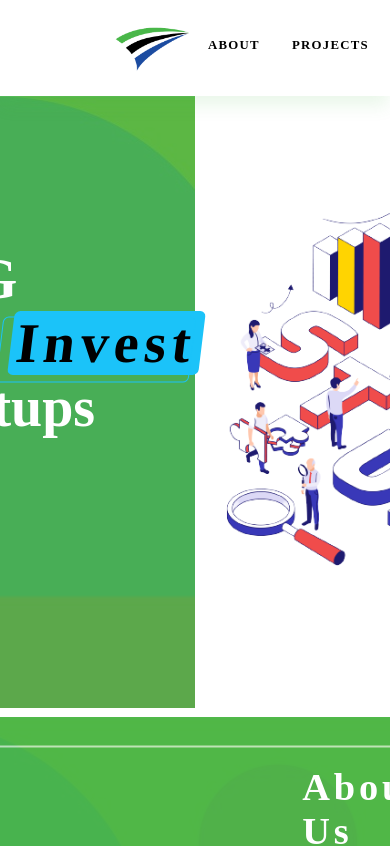
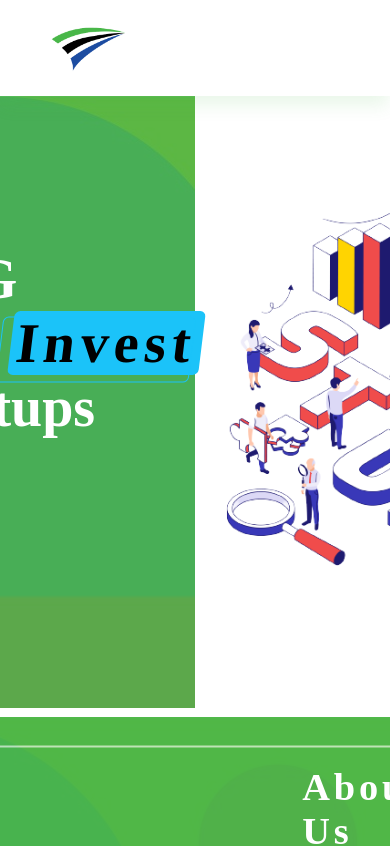
Before and after one commit to slick-codes/launch-to-grow, a SvelteKit app: page / in a window 390 px wide. Shown: the top 846 px of the page. Built offline with nearby package versions, Linux system fonts and the light colour scheme; a web font is replaced by a local one.

Commit message:
removed the menu on mobile mode

```diff
--- a/src/components/Navigation.svelte
+++ b/src/components/Navigation.svelte
@@ -36,7 +36,7 @@
 	}
 
 	.nav {
-		padding: 0.5em 7em;
+		padding: 0.5em 3em;
 		background: white;
 		box-shadow: 0px 12px 16px -2px rgba(73, 183, 73, 0.113);
 		position: sticky;
@@ -114,4 +114,13 @@
 			}
 		}
 	}
+	@media (max-width: 764px) {
+		.nav {
+			&__container {
+			}
+			&__link {
+				display: none;
+			}
+		}
+	}
 </style>
```
